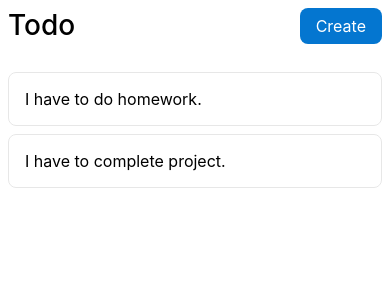
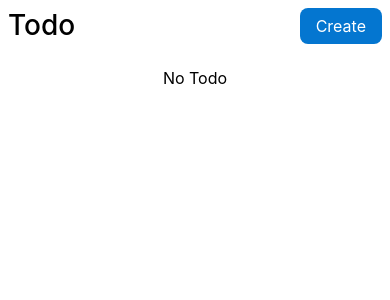
Before and after one commit to ankurch95/TodoAppMVVM, a React Native app: screen / in a window 390 px wide. Shown: the top 300 px of the page. Built offline with nearby package versions, Linux system fonts and the light colour scheme.

Commit message:
Creating a TODO list with MVVM

```diff
--- /dev/null
+++ b/src/components/Header.tsx
@@ -0,0 +1,41 @@
+import React from 'react';
+import { Text, StyleSheet, View, Image, Pressable } from 'react-native';
+
+interface HeaderProps {
+    onPress: () => void;
+    title: string;
+}
+
+const Header = (props: HeaderProps) => {
+    const { onPress, title } = props;
+    return (
+        <View style={styles.headingView}>
+            <Pressable onPress={onPress}>
+                <Image
+                    source={require('../assets/images/arrow.png')}
+                    style={ styles.backIcon}
+                />
+            </Pressable>
+            <Text style={styles.heading}>{title}</Text>
+        </View>
+    );
+};
+
+const styles = StyleSheet.create({
+    headingView: {
+        flexDirection: 'row',
+        alignItems: 'center',
+    },
+    heading: {
+        fontSize: 20,
+        fontWeight: '500',
+        marginLeft: 20,
+    },
+    backIcon: {
+        width: 20,
+        height: 20,
+        marginLeft: 10
+    }
+});
+
+export default Header;
--- a/src/components/index.ts
+++ b/src/components/index.ts
@@ -1 +1,2 @@
 export {default as TodoItem} from './TodoItem';
+export {default as Header} from './Header';
--- a/src/screens/HomeTodoScreen.tsx
+++ b/src/screens/HomeTodoScreen.tsx
@@ -24,6 +24,7 @@ const HomeTodoScreen = () => {
           </Pressable>
         </View>
         <View style={styles.todoList}>
+          {todos.length === 0 && <View style={styles.emptyContainer}><Text style={{fontSize: 16}}>No Todo</Text></View>}
           <FlatList
             keyExtractor={item => item.id}
             data={todos}
@@ -68,6 +69,11 @@ const styles = StyleSheet.create({
   todoList: {
     marginVertical: 24,
   },
+  emptyContainer:{
+    justifyContent:'center',
+    alignItems:'center',
+    height:'100%'
+  }
 });
 
 export default HomeTodoScreen;
--- a/src/screens/NewTodoScreen.tsx
+++ b/src/screens/NewTodoScreen.tsx
@@ -9,20 +9,17 @@ import {
 
 import useNewTodoController from '../view-controllers/useNewTodoController';
 import { SafeAreaView } from 'react-native-safe-area-context';
+import { Header } from '../components';
 const NewTodoScreen = () => {
-  const { todoText, onChangeText, onClickCreate,onGoBack } = useNewTodoController();
+  const { todoText, onChangeText, onClickCreate, onGoBack } = useNewTodoController();
 
   return (
     <SafeAreaView style={styles.container}>
       <View style={styles.background}>
-        <View style={styles.headingView}>
-          <Text
-            style={{ ...styles.heading, fontSize: 15 }}
-            onPress={() => {
-              onGoBack();
-            }}>Back</Text>
-          <Text style={styles.heading}>Todo</Text>
-        </View>
+        <Header
+          onPress={() => onGoBack()}
+          title='New TODO' />
+
         <View style={styles.inputView}>
           <TextInput
             value={todoText}
@@ -73,7 +70,7 @@ const styles = StyleSheet.create({
     fontSize: 16,
     fontWeight: '400',
     paddingHorizontal: 8,
-    color:'#fff'
+    color: '#fff'
   },
   inputView: {
     marginVertical: 24,
--- a/src/screens/UpdateTodoScreen.tsx
+++ b/src/screens/UpdateTodoScreen.tsx
@@ -7,30 +7,26 @@ import {
   TouchableOpacity,
 } from 'react-native';
 import useUpdateTodoController from '../view-controllers/useUpdateTodoController';
-import {TodoItemType} from '../types/genericTypes';
+import { TodoItemType } from '../types/genericTypes';
 import { SafeAreaView } from 'react-native-safe-area-context';
+import { Header } from '../components';
 
 interface UpdateTodoScreenProps {
-  route: {params: {todoItem: TodoItemType}};
+  route: { params: { todoItem: TodoItemType } };
 }
 
 const UpdateTodoScreen = (props: UpdateTodoScreenProps) => {
-  const {todoItem} = props.route.params;
+  const { todoItem } = props.route.params;
 
-  const {todoText, onChangeText, onClickDelete, onClickUpdate,onGoBack} =
+  const { todoText, onChangeText, onClickDelete, onClickUpdate, onGoBack } =
     useUpdateTodoController(todoItem);
 
   return (
     <SafeAreaView style={styles.container}>
       <View style={styles.background}>
-      <View style={styles.headingView}>
-      <Text
-            style={{ ...styles.heading, fontSize: 15 }}
-            onPress={() => {
-              onGoBack();
-            }}>Back</Text>
-        <Text style={styles.heading}>Todo</Text>
-      </View>
+        <Header
+          onPress={() => onGoBack()}
+          title='Update TODO' />
         <View style={styles.inputView}>
           <TextInput
             value={todoText}
@@ -45,7 +41,7 @@ const UpdateTodoScreen = (props: UpdateTodoScreenProps) => {
             <Text style={styles.btnText}>Update</Text>
           </TouchableOpacity>
           <TouchableOpacity
-          style={{...styles.btn,backgroundColor:'#D00410'}}
+            style={{ ...styles.btn, backgroundColor: '#D00410' }}
             onPress={() => {
               onClickDelete();
             }}>
@@ -88,7 +84,7 @@ const styles = StyleSheet.create({
     fontSize: 16,
     fontWeight: '400',
     paddingHorizontal: 8,
-    color:'#fff'
+    color: '#fff'
   },
   inputView: {
     marginVertical: 24,
--- a/src/store/TodoStore.ts
+++ b/src/store/TodoStore.ts
@@ -3,16 +3,7 @@ import {TodoStateType} from '../types/stateTypes';
 
 const TodoStore: TodoStateType = {
   fetchingTodos: false,
-  todos: [
-    {
-      id: nanoid(),
-      title: 'I have to do homework.',
-    },
-    {
-      id: nanoid(),
-      title: 'I have to complete project.',
-    },
-  ],
+  todos:  [],
 
   creatingTodo: false,
   createTodoSuccess: false,
--- a/src/view-controllers/useNewTodoController.ts
+++ b/src/view-controllers/useNewTodoController.ts
@@ -1,15 +1,17 @@
-import {useState} from 'react';
+import { useState } from 'react';
 import useTodoViewModel from '../view-models/useTodoViewModel';
-import {useNavigation} from '@react-navigation/native';
+import { useNavigation } from '@react-navigation/native';
 
 const useNewTodoController = () => {
   const navigation = useNavigation();
   const [todoText, setTodoText] = useState<string>('');
-  const {createTodo, creatingTodo} = useTodoViewModel();
+  const { createTodo, creatingTodo } = useTodoViewModel();
 
   const onClickCreate = () => {
-    createTodo(todoText);
-    navigation.goBack();
+    if (todoText) {
+      createTodo(todoText);
+      navigation.goBack();
+    }
   };
 
   const onChangeText = (text: string) => {
--- a/src/view-controllers/useUpdateTodoController.ts
+++ b/src/view-controllers/useUpdateTodoController.ts
@@ -7,7 +7,6 @@ const useUpdateTodoController = (todo: TodoItemType) => {
   const {
     updateTodo,
     updatingTodo,
-
     deleteTodo,
   } = useTodoViewModel();
 
@@ -22,8 +21,10 @@ const useUpdateTodoController = (todo: TodoItemType) => {
       id: todo.id,
       title: todoText,
     };
-    updateTodo(payload);
-    navigation.goBack();
+    if (todoText!='') {
+      updateTodo(payload);
+      navigation.goBack();
+    }
   };
 
   const onClickDelete = () => {
```
Also changed, not shown: src/assets/images/arrow.png (added). Lines whose indentation alone changed are shown as unchanged.
